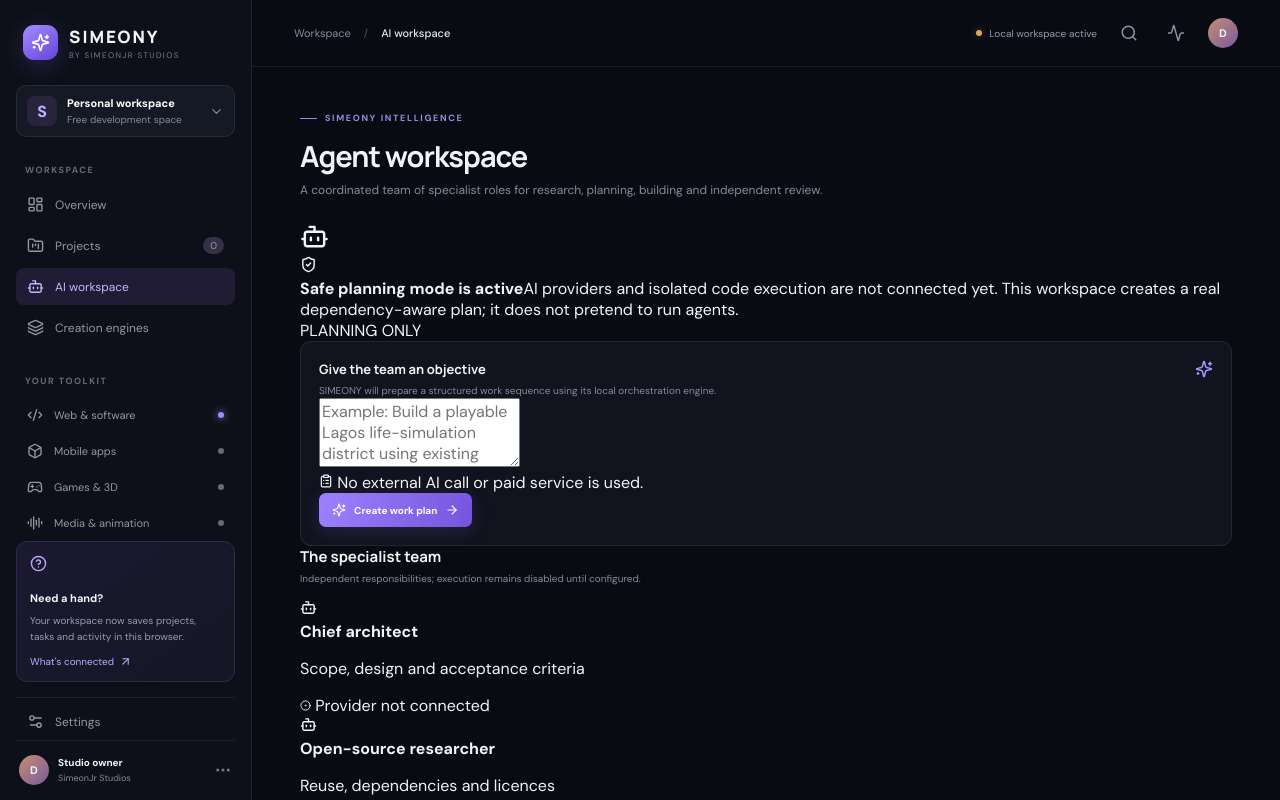
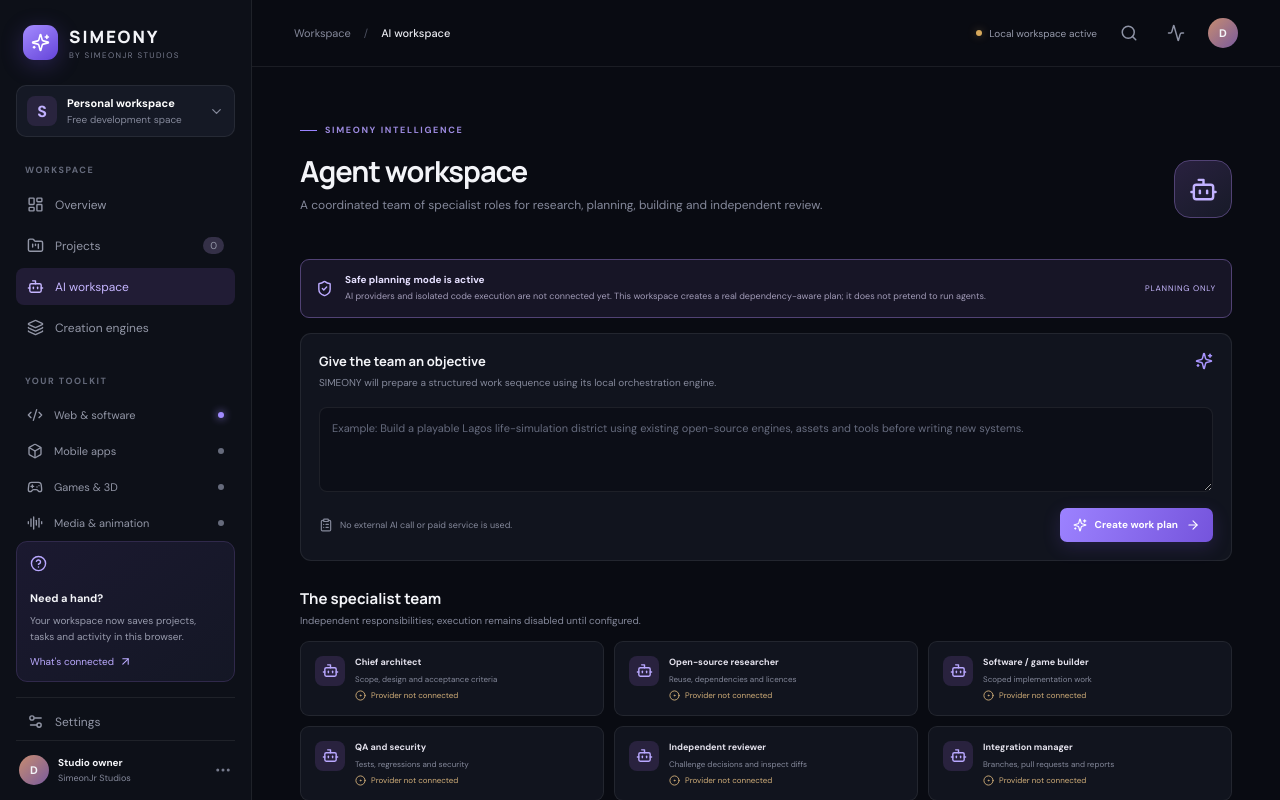
Before and after one commit to dammyblack88-rgb/Simeony-ai-factory-and-ecosystem, a React (Vite) app: page / in a window 1280 px wide. Both pictures are taken after a click on the button "AI workspace". Shown: the top 800 px of the page. Built offline with nearby package versions, Linux system fonts and the light colour scheme.

Commit message:
Style the specialist agent planning console

```diff
--- a/src/styles.css
+++ b/src/styles.css
@@ -55,3 +55,49 @@
 .project-quick-card{text-align:left;color:#f3f4f8}
 @media(max-width:850px){.detail-grid{grid-template-columns:1fr}.detail-side{grid-template-columns:1fr 1fr}}
 @media(max-width:600px){.detail-heading{align-items:flex-start;flex-direction:column}.detail-side{grid-template-columns:1fr}.detail-meta>span{font-size:8px}.add-task-form{flex-wrap:wrap}.add-task-form input{flex-basis:100%;min-height:38px}.add-task-form button{min-height:35px}.project-row-button .project-updated{display:block}}
+
+
+/* Local specialist-agent planning console */
+.agent-console{min-height:500px;padding-top:12px}
+.agent-hero{display:flex;align-items:center;justify-content:space-between;gap:20px;margin:5px 0 22px}
+.agent-hero .page-title{margin:10px 0 6px}
+.agent-hero-mark{width:58px;height:58px;display:grid;place-items:center;border:1px solid #514274;border-radius:16px;color:#c2b2ff;background:linear-gradient(145deg,#29213f,#171a28)}
+.agent-boundary{display:flex;align-items:center;gap:12px;padding:13px 15px;margin-bottom:15px;border:1px solid #514274;border-radius:9px;background:#171526;color:#bcaaff}
+.agent-boundary>div{flex:1}
+.agent-boundary b,.agent-boundary span{display:block}
+.agent-boundary b{font-size:10px;color:#e6e0ff}
+.agent-boundary div span{font-size:9px;color:#a19bb7;line-height:1.5;margin-top:4px}
+.agent-state{font-size:8px;letter-spacing:.8px;color:#c7b8ff!important;white-space:nowrap}
+.agent-plan-panel,.agent-plan-result{margin-bottom:15px}
+.agent-goal-input{width:100%;resize:vertical;min-height:85px;margin-top:17px;padding:12px;background:#0c0e17;border:1px solid var(--line);border-radius:8px;color:#f3f4f8;font:inherit;font-size:11px;line-height:1.6;outline:none}
+.agent-goal-input:focus{border-color:#8e79d0}
+.agent-goal-input::placeholder{color:#666b7e}
+.agent-form-footer{display:flex;align-items:center;justify-content:space-between;gap:12px;margin-top:11px}
+.agent-form-footer>span{display:flex;align-items:center;gap:7px;color:#85899b;font-size:9px}
+.agent-error{display:flex;align-items:center;gap:7px;color:#e5a8b0;font-size:10px}
+.agent-plan-count{font-size:9px;color:#c6b7ff;background:#29223e;border-radius:20px;padding:6px 9px;white-space:nowrap}
+.agent-ready-row{display:flex;align-items:center;gap:8px;padding:10px;margin-top:16px;border-radius:7px;background:#18231f;color:#a6d8bb;font-size:9px}
+.agent-task-list{display:grid;margin-top:8px}
+.agent-task{display:flex;align-items:flex-start;gap:12px;padding:13px 2px;border-bottom:1px solid var(--line)}
+.agent-task:last-child{border:0}
+.agent-task-number{font:700 11px Manrope;color:#a995ff;padding-top:2px}
+.agent-task>div{flex:1;min-width:0}
+.agent-task b{display:block;font-size:10px;color:#e4e2ed}
+.agent-task p{font-size:9px;color:#85899b;line-height:1.5;margin:4px 0}
+.agent-task small{font-size:8px;color:#a995ff;letter-spacing:.3px}
+.agent-task-ready,.agent-task-blocked{font-size:8px;padding:5px 7px;border-radius:20px;white-space:nowrap}
+.agent-task-ready{color:#a6d8bb;background:#1c3329}
+.agent-task-blocked{color:#a3a5b2;background:#242633}
+.agent-section-heading{margin-top:27px}
+.agent-specialist-grid{display:grid;grid-template-columns:repeat(3,1fr);gap:10px;margin-bottom:15px}
+.agent-specialist{display:flex;gap:10px;align-items:flex-start;padding:14px;background:#11141e;border:1px solid var(--line);border-radius:9px}
+.agent-specialist-icon{width:30px;height:30px;display:grid;place-items:center;flex:none;border-radius:8px;background:#29223e;color:#b9a8ff}
+.agent-specialist b{display:block;font-size:9px;color:#e4e2ed}
+.agent-specialist p{font-size:8px;line-height:1.5;color:#85899b;margin:5px 0}
+.agent-specialist span{display:flex;align-items:center;gap:5px;font-size:8px;color:#d1ae79}
+.agent-guardrails{margin-bottom:18px}
+.agent-gates{display:grid;grid-template-columns:repeat(2,1fr);gap:10px;margin-top:15px}
+.agent-gates span{display:flex;align-items:center;gap:8px;color:#a7adba;font-size:9px}
+.agent-gates svg{color:#a995ff;flex:none}
+@media(max-width:760px){.agent-specialist-grid{grid-template-columns:repeat(2,1fr)}.agent-boundary{align-items:flex-start;flex-wrap:wrap}.agent-state{margin-left:29px}.agent-form-footer{align-items:flex-start;flex-direction:column}.agent-form-footer .create-button{align-self:flex-end}}
+@media(max-width:480px){.agent-specialist-grid,.agent-gates{grid-template-columns:1fr}.agent-task{gap:8px}.agent-task p{max-width:220px}}
```
